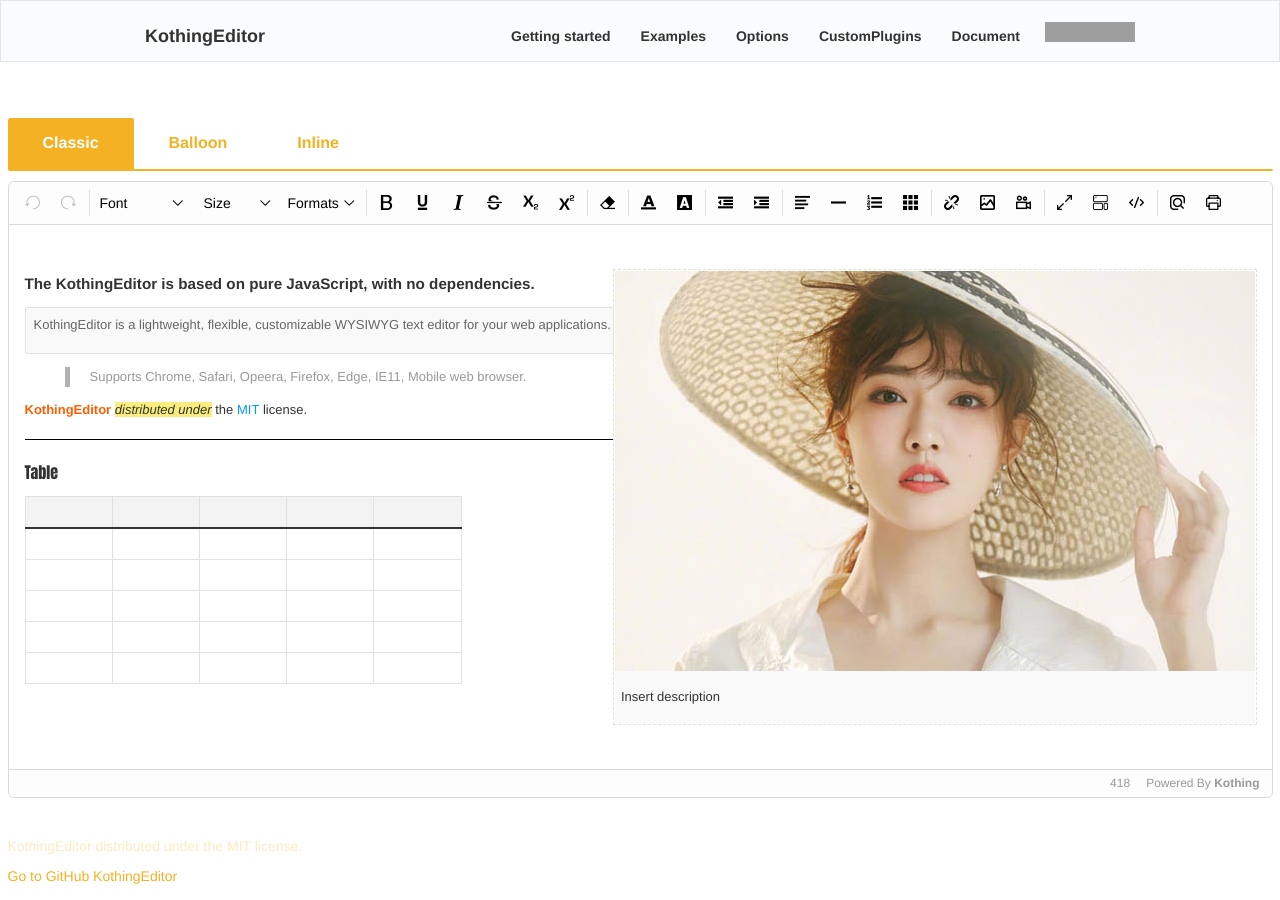
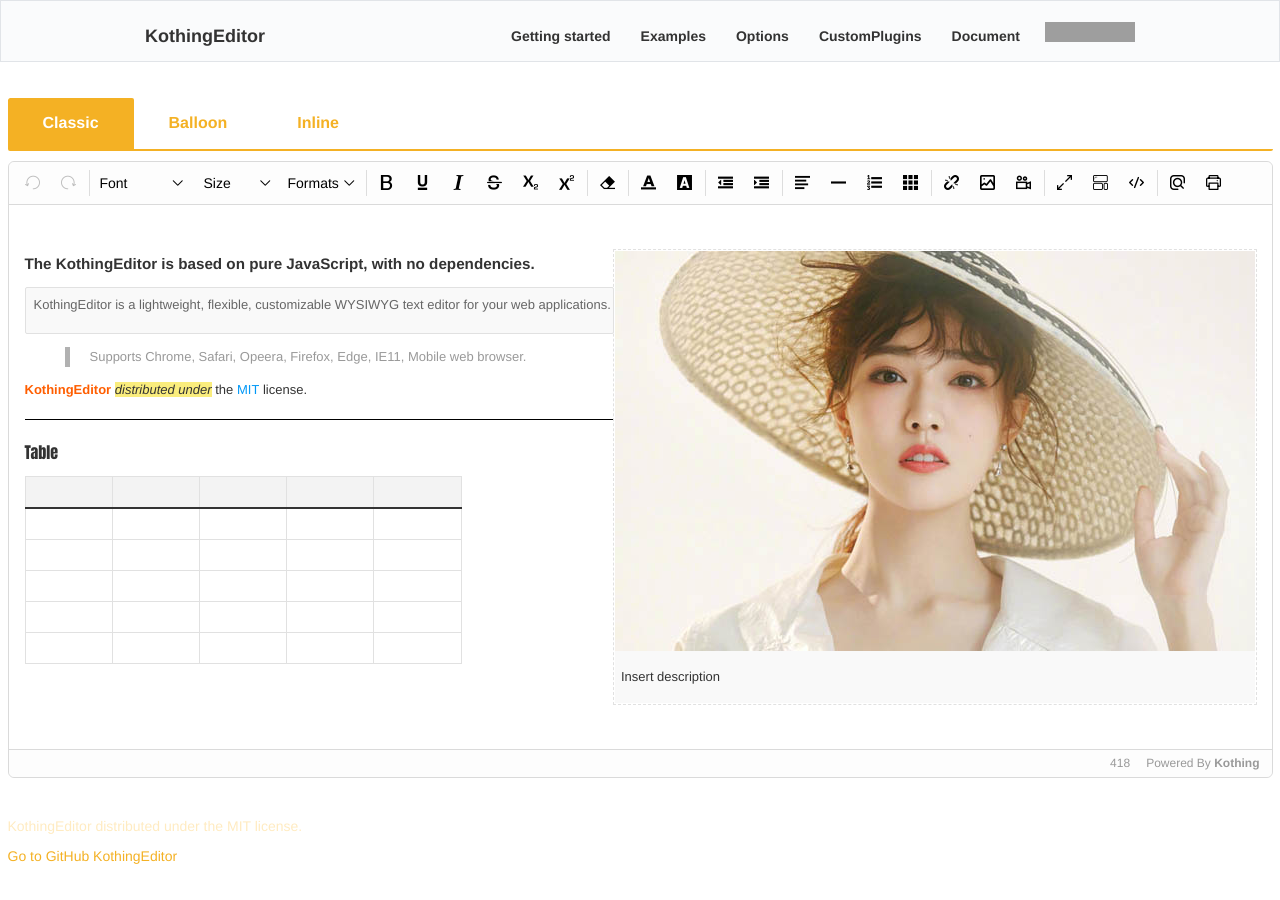
Before and after one commit to kothing/kothing.github.io, a Jekyll site: the page editor/index.html, which Jekyll copies as it is, in a window 1280 px wide. Built offline with Jekyll 4.4.1, drawn with Linux system fonts in a browser that asks for light colours; grey boxes are pictures that could not be loaded.

Commit message:
Update sample.css

```diff
--- a/editor/css/sample.css
+++ b/editor/css/sample.css
@@ -1,6 +1,6 @@
 .content {
     max-width: 1200px;
-    margin: 56px auto 0 auto;
+    margin: 36px auto 0 auto;
 }
 
 footer {
```
